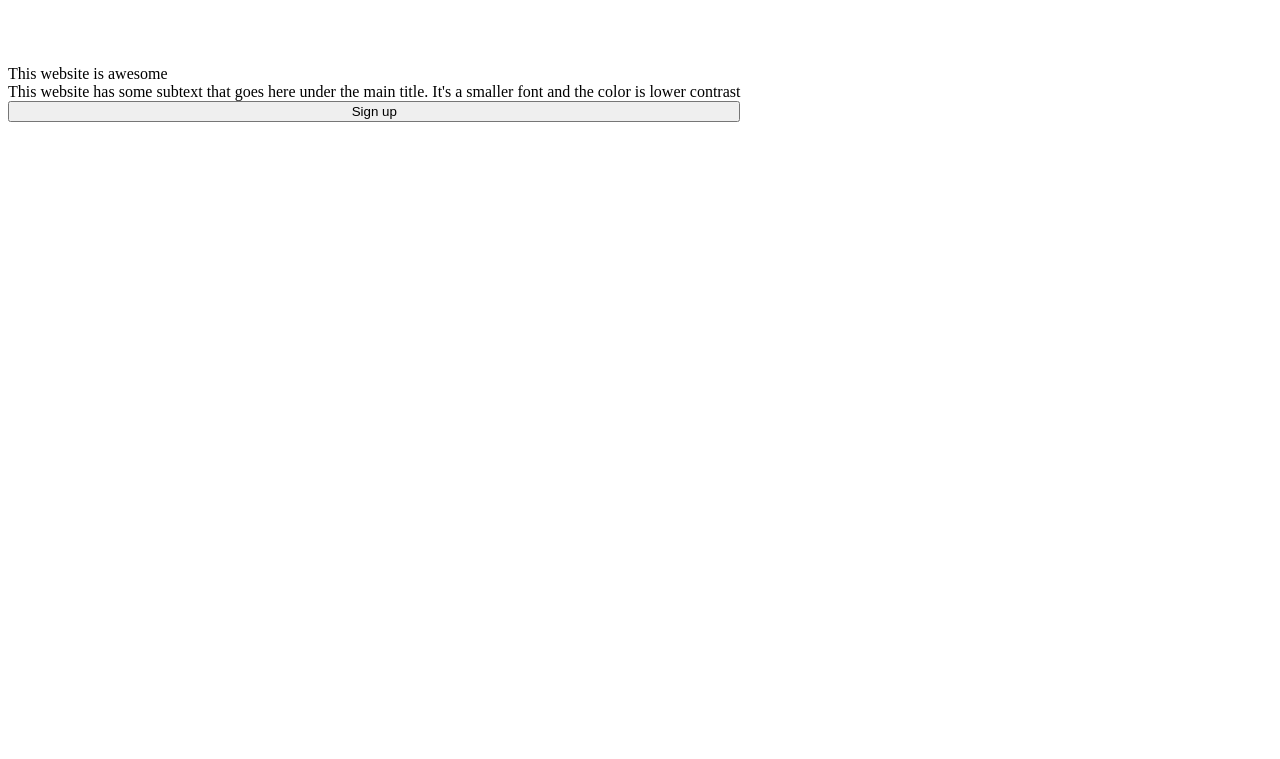
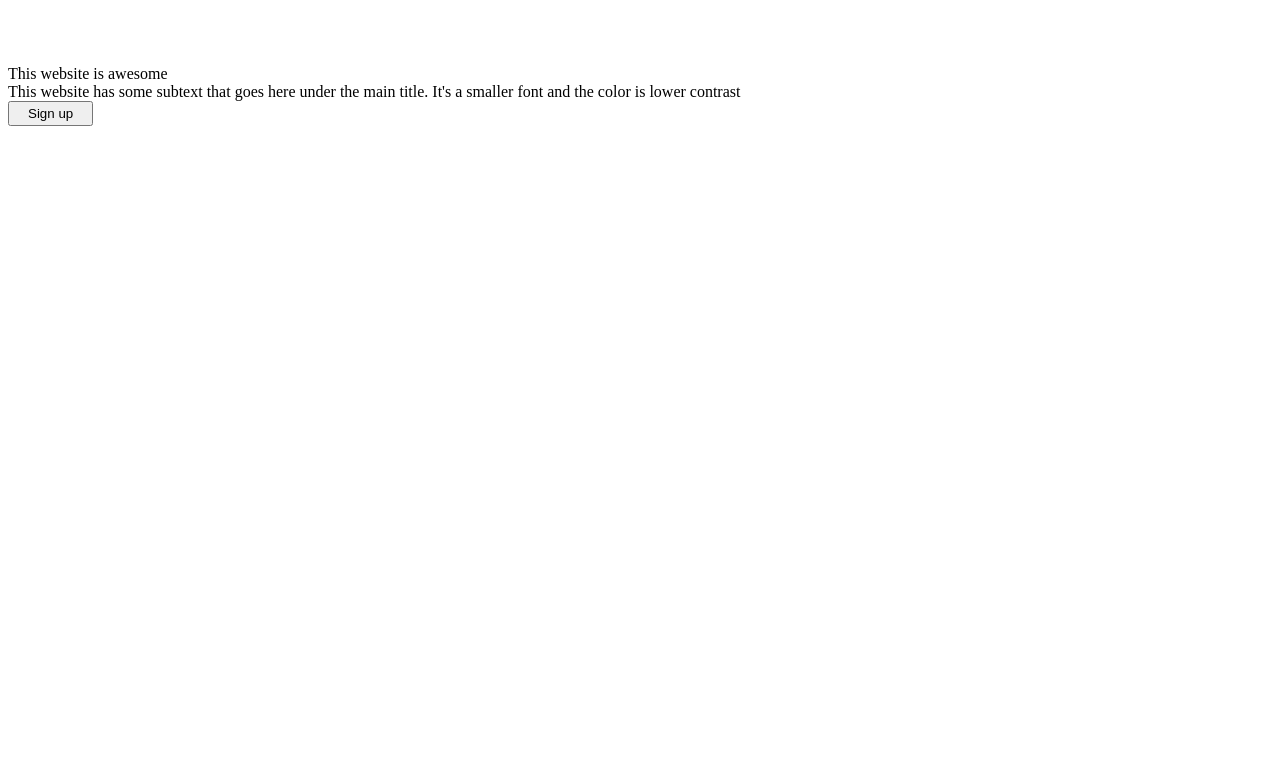
Before and after one commit to ehsan-saf/landing-page, a plain HTML site: page index.html in a window 1280 px wide. Shown: the part 41-800 px from the top of the page. Drawn offline with Linux system fonts and the light colour scheme.

Commit message:
Align button, add padding and change box-sizing

```diff
--- a/style.css
+++ b/style.css
@@ -1,3 +1,11 @@
+body, html {
+    box-sizing: border-box;
+}
+
+* {
+    box-sizing: inherit;
+}
+
 .first-section {
     display: flex;
     flex-direction: column;
@@ -22,6 +30,11 @@ a {
     text-decoration: none;
 }
 
+button {
+    align-self: flex-start;
+    padding: 3px 18px;
+}
+
 .welcome {
     display: flex;
 }
```
